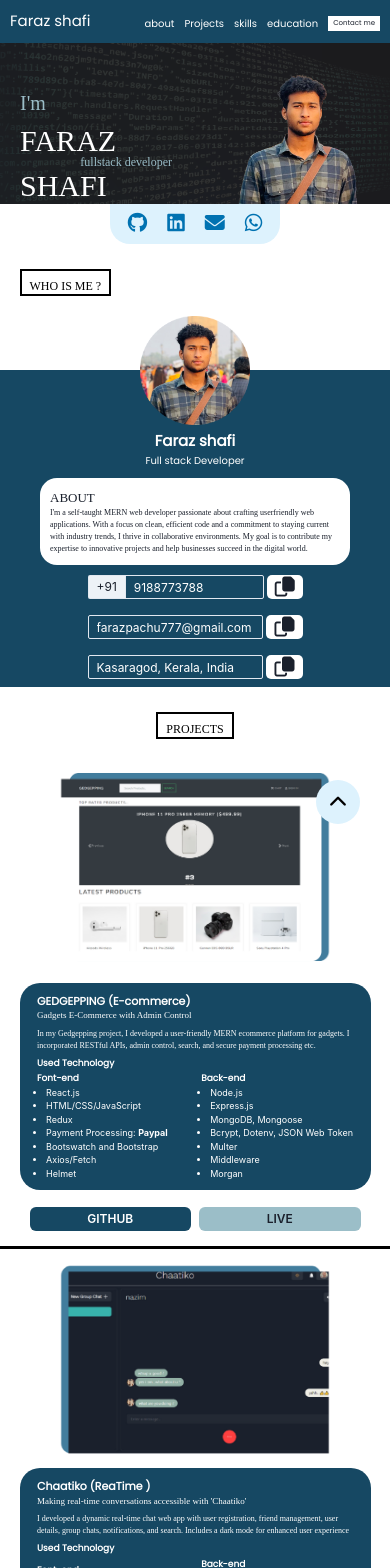
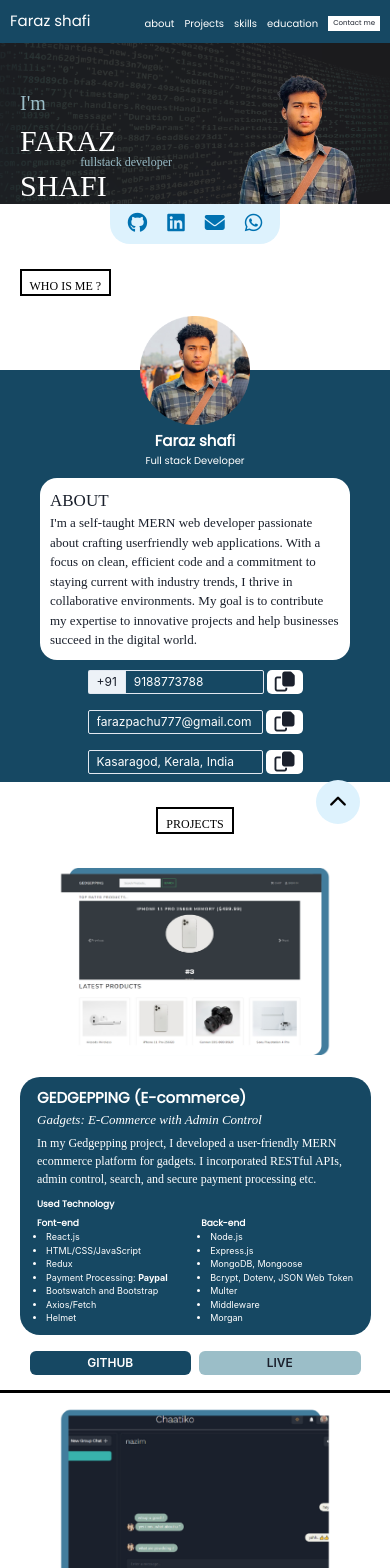
Before and after one commit to farazshafi/farazshafi, a React (Create React App) app in the folder personal-website/: page / in a window 390 px wide. Shown: the top 1568 px of the page. Built offline with nearby package versions, Linux system fonts and the light colour scheme; a web font is replaced by a local one.

Commit message:
text size changed in responsive

```diff
--- a/personal-website/src/component/About.js
+++ b/personal-website/src/component/About.js
@@ -72,13 +72,13 @@ const About = () => {
                     >
                         <Text
                             fontFamily={"Timmana"}
-                            fontSize={{ lg: "45px", base: "13px", md: "20px" }}
+                            fontSize={{ lg: "45px", base: "17px", md: "20px" }}
                         >
                             ABOUT
                         </Text>
                         <Text
                             fontFamily={"Sniglet"}
-                            fontSize={{ lg: "20px", base: "8px", md: "12px" }}
+                            fontSize={{ lg: "20px", base: "13px", md: "12px" }}
                         >
                             I'm a self-taught MERN web developer passionate about crafting userfriendly web applications. With a focus on clean, efficient code and a commitment to staying current with industry trends, I thrive in collaborative environments. My goal is to contribute my expertise to innovative projects and help businesses succeed in the digital world.
                         </Text>
--- a/personal-website/src/component/Projects.js
+++ b/personal-website/src/component/Projects.js
@@ -51,24 +51,27 @@ const Projects = () => {
                                     <Box>
                                         <Text
                                             fontFamily={"Poppins"}
-                                            fontSize={{ lg: '30px', base: "11px", md: "20px" }}
+                                            fontSize={{ lg: '30px', base: "15px", md: "20px" }}
                                             fontWeight={700}
                                             color={"white"}
                                         >
                                             GEDGEPPING (E-commerce)
+
                                         </Text>
                                         <Text
                                             fontFamily={"Sniglet"}
-                                            fontSize={{ lg: '22px', base: "9px", md: "15px" }}
+                                            fontSize={{ lg: '22px', base: "13px", md: "15px" }}
                                             mt={{ lg: "8px" }}
                                             color={"white"}
 
                                         >
-                                            Gadgets E-Commerce with Admin Control
+                                            <i>
+                                            Gadgets: E-Commerce with Admin Control
+                                            </i>
                                         </Text>
                                         <Text
                                             fontFamily={"Sniglet"}
-                                            fontSize={{ lg: '20px', base: "8px", md: "13px" }}
+                                            fontSize={{ lg: '20px', base: "12px", md: "13px" }}
                                             mt={{ lg: "22px", base: "5px" }}
                                             color={"white"}
 
@@ -79,8 +82,8 @@ const Projects = () => {
                                             fontFamily={"Poppins"}
                                             fontSize={{ lg: '30px', base: "9px", md: "15px" }}
                                             fontWeight={700}
-                                            mb={{ lg: "22px", base: "2px" }}
-                                            mt={{ lg: "22px", base: "5px" }}
+                                            mb={{ lg: "22px", base: "5px" }}
+                                            mt={{ lg: "22px", base: "10px" }}
                                             color={"white"}
                                         >
                                             Used Technology
@@ -233,7 +236,7 @@ const Projects = () => {
                                     <Box>
                                         <Text
                                             fontFamily={"Poppins"}
-                                            fontSize={{ lg: '30px', base: "11px", md: "20px" }}
+                                            fontSize={{ lg: '30px', base: "15px", md: "20px" }}
                                             fontWeight={700}
                                             color={"white"}
                                         >
@@ -241,16 +244,18 @@ const Projects = () => {
                                         </Text>
                                         <Text
                                             fontFamily={"Sniglet"}
-                                            fontSize={{ lg: '22px', base: "9px", md: "15px" }}
+                                            fontSize={{ lg: '22px', base: "13px", md: "15px" }}
                                             mt={{ lg: "8px" }}
                                             color={"white"}
 
                                         >
-                                            Making real-time conversations accessible with 'Chaatiko'
+                                            <i>
+                                                Making real-time conversations accessible with 'Chaatiko'
+                                            </i>
                                         </Text>
                                         <Text
                                             fontFamily={"Sniglet"}
-                                            fontSize={{ lg: '20px', base: "8px", md: "13px" }}
+                                            fontSize={{ lg: '20px', base: "12px", md: "13px" }}
                                             mt={{ lg: "22px", base: "5px" }}
                                             color={"white"}
                                         >
@@ -414,7 +419,7 @@ const Projects = () => {
                                     <Box>
                                         <Text
                                             fontFamily={"Poppins"}
-                                            fontSize={{ lg: '30px', base: "11px", md: "20px" }}
+                                            fontSize={{ lg: '30px', base: "15px", md: "20px" }}
                                             fontWeight={700}
                                             color={"white"}
                                         >
@@ -422,16 +427,18 @@ const Projects = () => {
                                         </Text>
                                         <Text
                                             fontFamily={"Sniglet"}
-                                            fontSize={{ lg: '22px', base: "9px", md: "15px" }}
+                                            fontSize={{ lg: '22px', base: "13px", md: "15px" }}
                                             mt={{ lg: "8px" }}
                                             color={"white"}
 
                                         >
-                                            Guiding you to Jannah through knowledge and inspiration.
+                                            <i>
+                                                Guiding you to Jannah through knowledge and inspiration.
+                                            </i>
                                         </Text>
                                         <Text
                                             fontFamily={"Sniglet"}
-                                            fontSize={{ lg: '20px', base: "8px", md: "13px" }}
+                                            fontSize={{ lg: '20px', base: "12px", md: "13px" }}
                                             mt={{ lg: "22px", base: "5px" }}
                                             color={"white"}
                                         >
```
